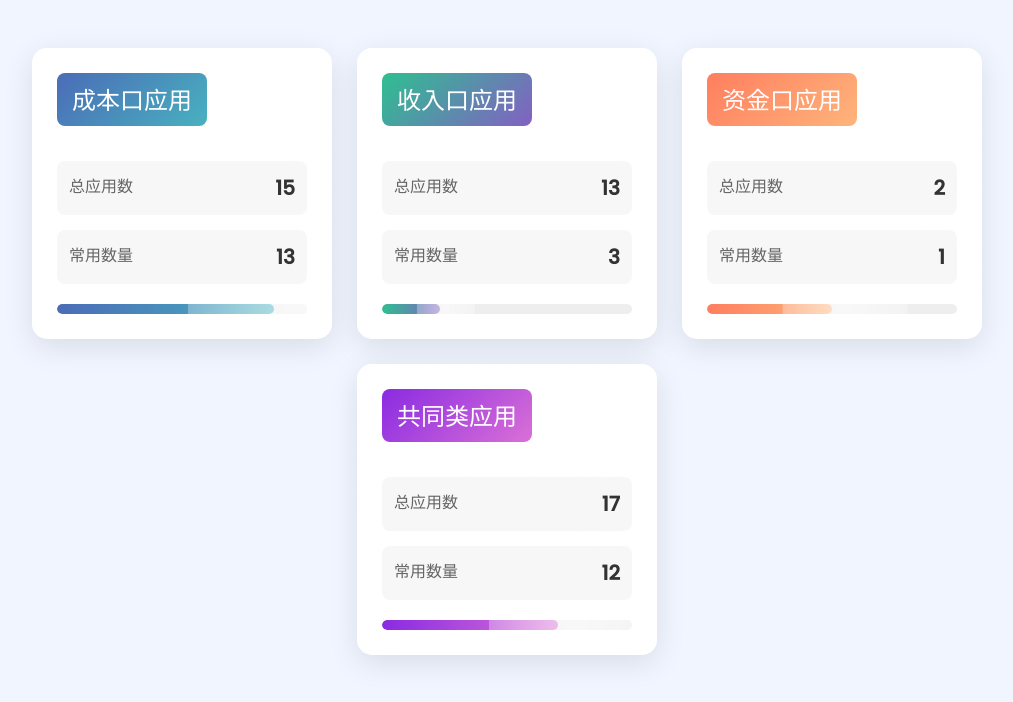
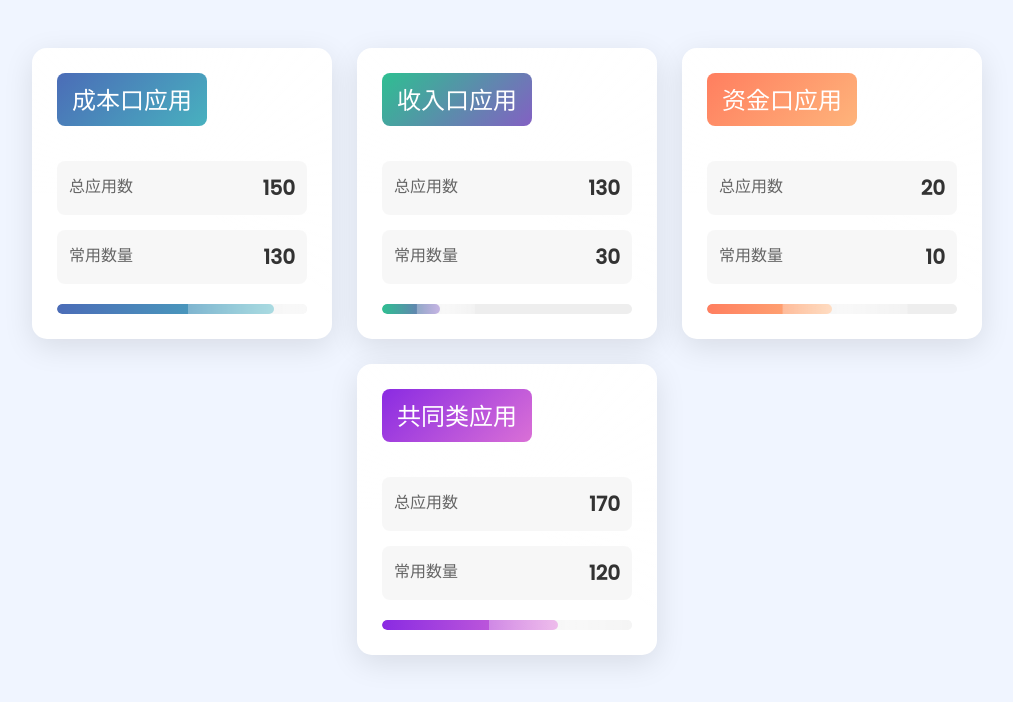
Before and after one commit to MorningLigt/status_view, a plain HTML site: page index.html in a window 1280 px wide. Shown: the whole page, without its empty margins (133-1146 px from the left). Drawn offline with Linux system fonts and the light colour scheme.

Commit message:
Update index.html
修改应用数量

```diff
--- a/index.html
+++ b/index.html
@@ -143,11 +143,11 @@ body {
         <div class="card-title">成本口应用</div>
         <div class="data-row">
             <span class="data-label">总应用数</span>
-            <span class="data-value">15</span>
+            <span class="data-value">150</span>
         </div>
         <div class="data-row">
             <span class="data-label">常用数量</span>
-            <span class="data-value">13</span>
+            <span class="data-value">130</span>
         </div>
         <div class="progress-bar">
             <div class="progress" style="width: 86.67%"></div>
@@ -159,11 +159,11 @@ body {
         <div class="card-title">收入口应用</div>
         <div class="data-row">
             <span class="data-label">总应用数</span>
-            <span class="data-value">13</span>
+            <span class="data-value">130</span>
         </div>
         <div class="data-row">
             <span class="data-label">常用数量</span>
-            <span class="data-value">3</span>
+            <span class="data-value">30</span>
         </div>
         <div class="progress-bar">
             <div class="progress" style="width: 23.08%"></div>
@@ -175,11 +175,11 @@ body {
         <div class="card-title">资金口应用</div>
         <div class="data-row">
             <span class="data-label">总应用数</span>
-            <span class="data-value">2</span>
+            <span class="data-value">20</span>
         </div>
         <div class="data-row">
             <span class="data-label">常用数量</span>
-            <span class="data-value">1</span>
+            <span class="data-value">10</span>
         </div>
         <div class="progress-bar">
             <div class="progress" style="width: 50%"></div>
@@ -191,11 +191,11 @@ body {
         <div class="card-title">共同类应用</div>
         <div class="data-row">
             <span class="data-label">总应用数</span>
-            <span class="data-value">17</span>
+            <span class="data-value">170</span>
         </div>
         <div class="data-row">
             <span class="data-label">常用数量</span>
-            <span class="data-value">12</span>
+            <span class="data-value">120</span>
         </div>
         <div class="progress-bar">
             <div class="progress" style="width: 70.59%"></div>
```
